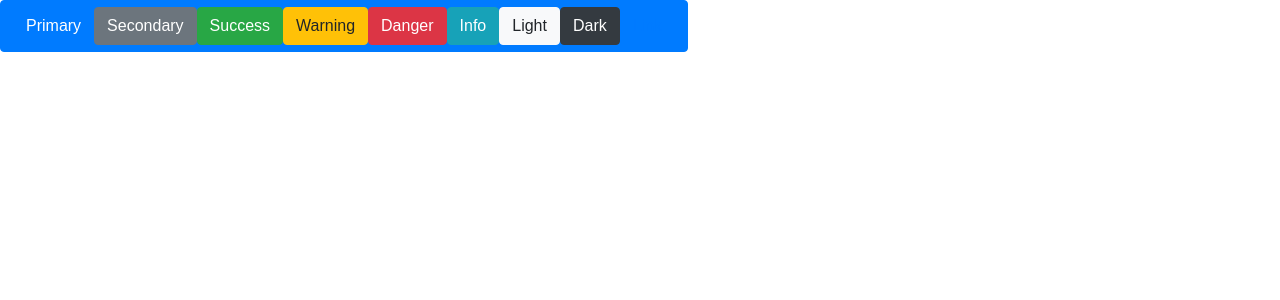
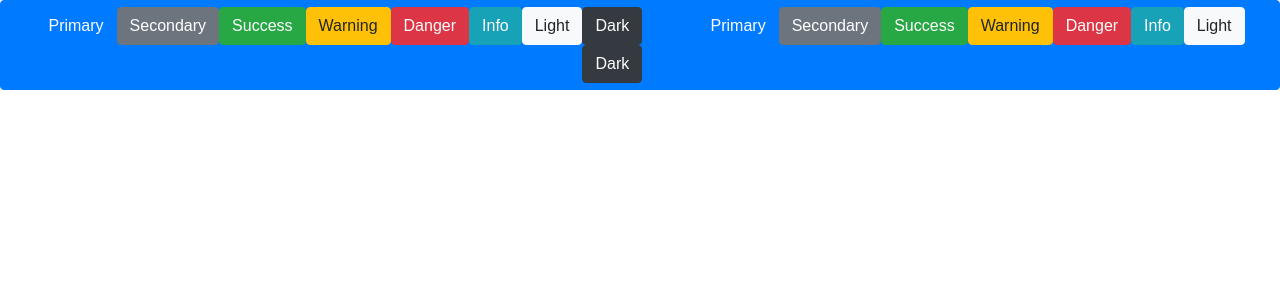
Before and after one commit to dorel-team/overview, a React (Create React App) app: page / in a window 1280 px wide. Shown: the top 300 px of the page. Built offline with nearby package versions, Linux system fonts and the light colour scheme.

Commit message:
Testing stuff

```diff
--- a/src/App.js
+++ b/src/App.js
@@ -20,6 +20,15 @@ class App extends Component
         <Button variant="light">Light</Button>
         <Button variant="dark">Dark</Button>
         <Button variant="link">Link</Button>
+        <Button variant="primary">Primary</Button>
+        <Button variant="secondary">Secondary</Button>
+        <Button variant="success">Success</Button>
+        <Button variant="warning">Warning</Button>
+        <Button variant="danger">Danger</Button>
+        <Button variant="info">Info</Button>
+        <Button variant="light">Light</Button>
+        <Button variant="dark">Dark</Button>
+        <Button variant="link">Link</Button>
       </ButtonToolbar>
     );
   }
```
